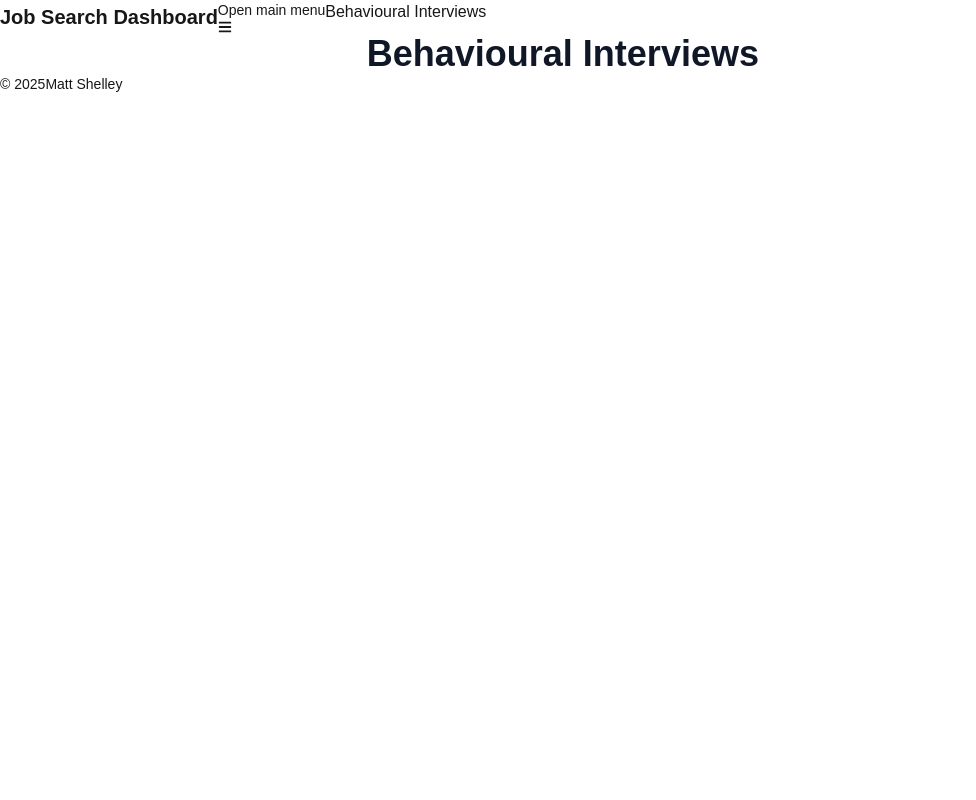
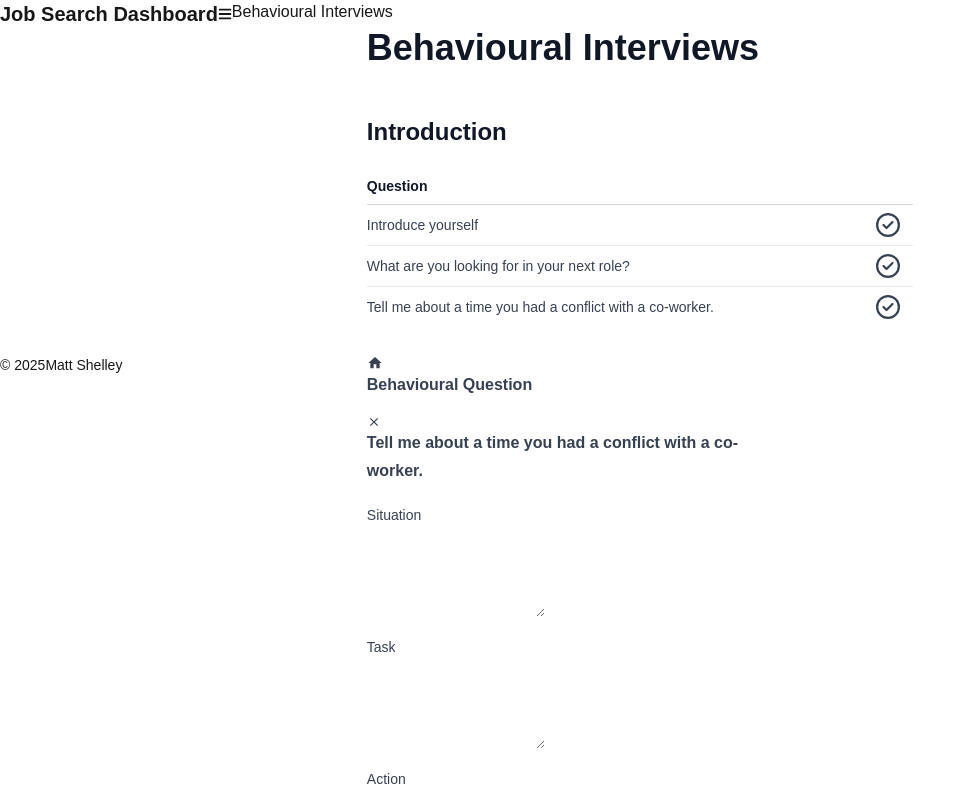
Before and after one commit to mattscripted/job-search-dashboard, a Next.js app: page /behavioural-interviews in a window 1280 px wide. Shown: the whole page, without its empty margins (0-976 px from the left). Built offline with nearby package versions, Linux system fonts and the light colour scheme.

Commit message:
Stub out behavioural interviews page

```diff
--- a/package.json
+++ b/package.json
@@ -14,6 +14,7 @@
     "@mdx-js/react": "^3.1.0",
     "@next/mdx": "^15.2.4",
     "@types/mdx": "^2.0.13",
+    "clsx": "^2.1.1",
     "flowbite-react": "^0.11.7",
     "next": "15.2.4",
     "react": "^19.0.0",
--- /dev/null
+++ b/src/app/behavioural-interviews/PromptAnswerForm.tsx
@@ -0,0 +1,65 @@
+"use client";
+
+import {
+  Label,
+  TextInput,
+  Textarea,
+} from "flowbite-react";
+import { PromptAnswer } from "@/types/prompt-answer";
+
+type PromptAnswerFormProps = {
+  promptAnswer: PromptAnswer
+}
+
+export default function PromptAnswerForm({
+  promptAnswer
+}: PromptAnswerFormProps) {
+  function handleSubmit(event: React.FormEvent<HTMLFormElement>) {
+    event.preventDefault();
+    alert('Not yet implemented!');
+  }
+
+  return (
+    <form onSubmit={handleSubmit}>
+      <div className="max-w-md mb-4 font-bold">
+        {promptAnswer.prompt}
+      </div>
+      {promptAnswer.type === "freeform" && (
+        <div className="max-w-md mb-4">
+          <div className="mb-2 block">
+            <Label htmlFor="answer">Answer</Label>
+          </div>
+          <Textarea id="answer" rows={4} value={promptAnswer.answer} />
+        </div>
+      )}
+      {promptAnswer.type === "star" && (
+        <>
+          <div className="max-w-md mb-4">
+            <div className="mb-2 block">
+              <Label htmlFor="situation">Situation</Label>
+            </div>
+            <Textarea id="situation" rows={4} value={promptAnswer.answer.situation} />
+          </div>
+          <div className="max-w-md mb-4">
+            <div className="mb-2 block">
+              <Label htmlFor="task">Task</Label>
+            </div>
+            <Textarea id="task" rows={4} value={promptAnswer.answer.task} />
+          </div>
+          <div className="max-w-md mb-4">
+            <div className="mb-2 block">
+              <Label htmlFor="action">Action</Label>
+            </div>
+            <Textarea id="action" rows={4} value={promptAnswer.answer.action} />
+          </div>
+          <div className="max-w-md mb-4">
+            <div className="mb-2 block">
+              <Label htmlFor="result">Result</Label>
+            </div>
+            <Textarea id="result" rows={4} value={promptAnswer.answer.result} />
+          </div>
+        </>
+      )}
+    </form>
+  );
+}
--- a/src/app/behavioural-interviews/page.tsx
+++ b/src/app/behavioural-interviews/page.tsx
@@ -1,3 +1,106 @@
+"use client";
+
+import { useState } from "react";
+import {
+  Table,
+  TableHead,
+  TableHeadCell,
+  TableBody,
+  TableRow,
+  TableCell,
+  Drawer,
+  DrawerHeader,
+  DrawerItems
+} from "flowbite-react";
+import clsx from "clsx";
+import { FaRegCircleCheck } from "react-icons/fa6";
+import PromptAnswerForm from "./PromptAnswerForm";
+import { PromptAnswer } from "@/types/prompt-answer";
+
 export default function BehaviouralInterviewsPage() {
-  return <h1>Behavioural Interviews</h1>;
+  const [isDrawerOpen, setIsDrawerOpen] = useState(false);
+  // TODO: Change selected prompt
+  const [selectedPromptAnswer] = useState<PromptAnswer>({
+    type: "star",
+    prompt: "Tell me about a time you had a conflict with a co-worker.",
+    answer: {
+      situation: "",
+      task: "",
+      action: "",
+      result: "",
+    },
+  });
+
+  function handleOpenDrawer() {
+    setIsDrawerOpen(true);
+  }
+
+  function handleCloseDrawer() {
+    setIsDrawerOpen(false);
+  }
+
+  const promptAnswers: PromptAnswer[] = [
+    {
+      type: "freeform",
+      prompt: "Introduce yourself",
+      answer: "I am a programmer with 10+ years of experience.",
+    },
+    {
+      type: "freeform",
+      prompt: "What are you looking for in your next role?",
+      answer: "Fulfilling work",
+    },
+    {
+      type: "star",
+      prompt: "Tell me about a time you had a conflict with a co-worker.",
+      answer: {
+        situation: "",
+        task: "",
+        action: "",
+        result: "",
+      },
+    },
+  ];
+
+  return (
+    <>
+      <h1>Behavioural Interviews</h1>
+      <h2>Introduction</h2>
+      <Table hoverable>
+        <TableHead>
+          <TableRow>
+            <TableHeadCell>Question</TableHeadCell>
+            <TableHeadCell>
+              <span className="sr-only">Answered?</span>
+            </TableHeadCell>
+          </TableRow>
+        </TableHead>
+        <TableBody>
+          {promptAnswers.map((promptAnswer, index) => (
+            <TableRow key={index} role="button" onClick={handleOpenDrawer}>
+              <TableCell className="align-middle">
+                {promptAnswer.prompt}
+              </TableCell>
+              <TableCell>
+                <FaRegCircleCheck className="align-middle text-2xl" />
+              </TableCell>
+            </TableRow>
+          ))}
+        </TableBody>
+      </Table>
+
+      <Drawer
+        open={isDrawerOpen}
+        onClose={handleCloseDrawer}
+        position="right"
+        backdrop={false}
+        className={clsx("md:w-[400px]", isDrawerOpen && "shadow-[-8px_0_16px_-4px_rgba(0,0,0,0.3)]")}
+      >
+        <DrawerHeader title="Behavioural Question" />
+        <DrawerItems>
+          <PromptAnswerForm promptAnswer={selectedPromptAnswer} />
+        </DrawerItems>
+      </Drawer>
+    </>
+  );
 }
--- /dev/null
+++ b/src/types/prompt-answer.ts
@@ -0,0 +1,20 @@
+type BasePromptAnswer = {
+  prompt: string;
+}
+
+export type FreeformPromptAnswer = BasePromptAnswer & {
+  type: "freeform";
+  answer: string;
+};
+
+export type StarPromptAnswer = BasePromptAnswer & {
+  type: "star";
+  answer: {
+    situation: string;
+    task: string;
+    action: string;
+    result: string;
+  };
+};
+
+export type PromptAnswer = FreeformPromptAnswer | StarPromptAnswer;
```
Also changed, not shown: 1 other file (tests, documents, lock files or other folders).
